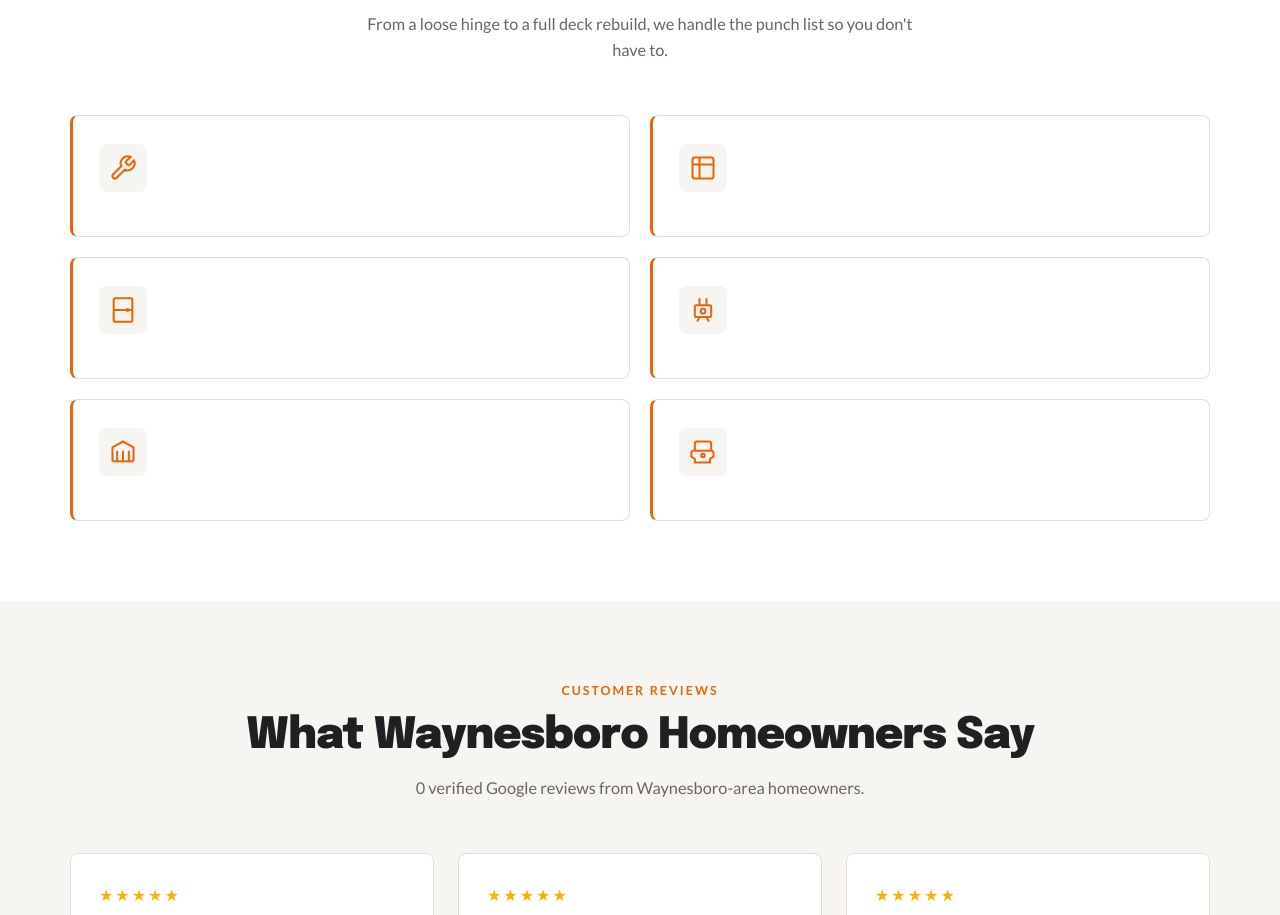
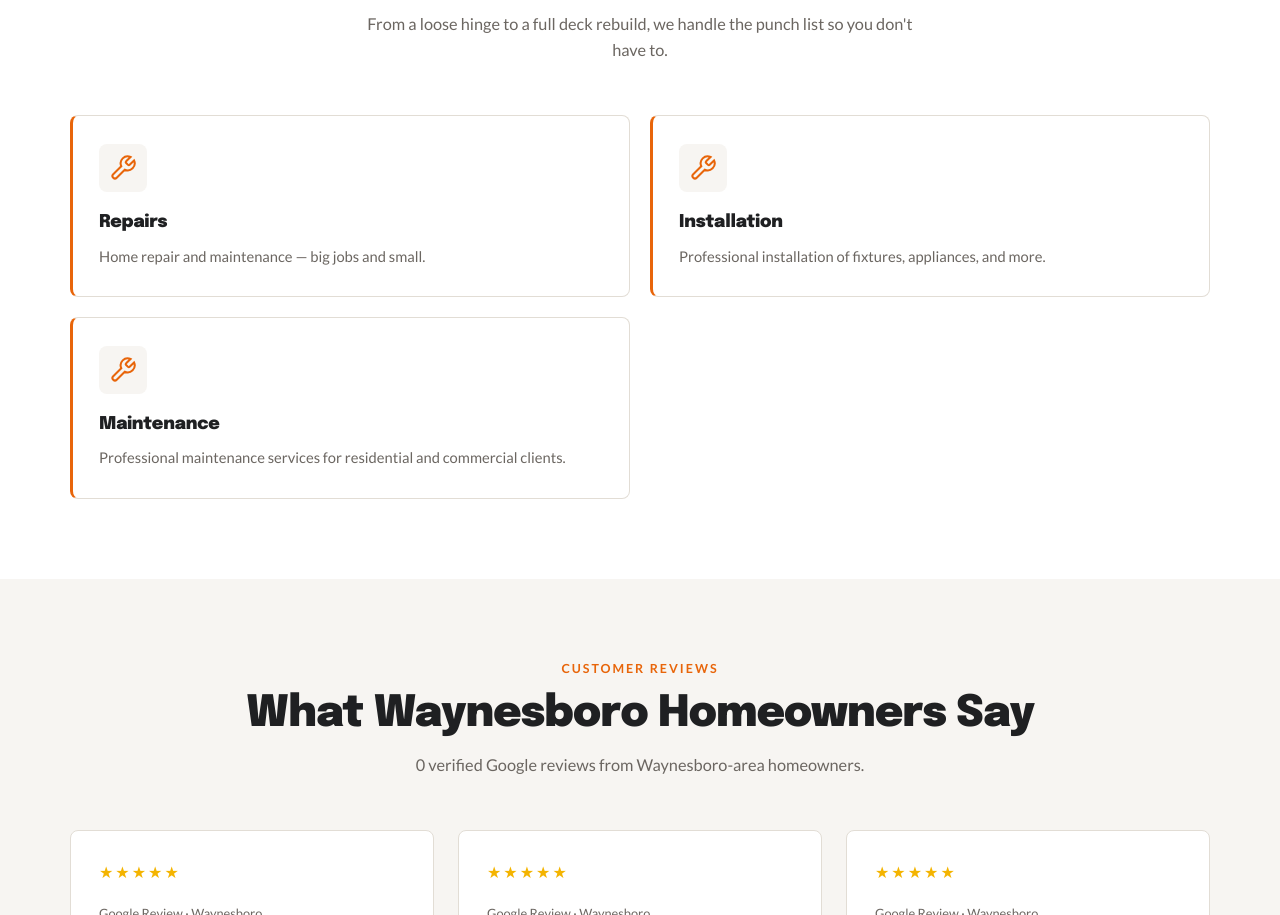
Before and after one commit to tszaks/brian-s-handyman-services-llc, a website: page public/index.html in a window 1280 px wide. Shown: the part 998-1913 px from the top of the page. Drawn offline with Linux system fonts and the light colour scheme.

Commit message:
fix: populate service cards from facts.json

```diff
--- a/public/index.html
+++ b/public/index.html
@@ -667,35 +667,20 @@
         <p class="section-sub">From a loose hinge to a full deck rebuild, we handle the punch list so you don't have to.</p>
       </div>
       <div class="services-grid">
-        <div class="service-card reveal">
+        <div class="service-card">
           <div class="service-icon"><svg width="28" height="28" viewBox="0 0 24 24" fill="none" stroke="currentColor" stroke-width="1.75" aria-hidden="true"><path d="M14.7 6.3a1 1 0 000 1.4l1.6 1.6a1 1 0 001.4 0l3.77-3.77a6 6 0 01-7.94 7.94l-6.91 6.91a2.12 2.12 0 01-3-3l6.91-6.91a6 6 0 017.94-7.94l-3.76 3.76z"/></svg></div>
-          <h3></h3>
-          <p></p>
+          <h3>Repairs</h3>
+          <p>Home repair and maintenance — big jobs and small.</p>
         </div>
-        <div class="service-card reveal">
-          <div class="service-icon"><svg width="28" height="28" viewBox="0 0 24 24" fill="none" stroke="currentColor" stroke-width="1.75" aria-hidden="true"><rect x="3" y="3" width="18" height="18" rx="2"/><line x1="3" y1="9" x2="21" y2="9"/><line x1="9" y1="3" x2="9" y2="21"/></svg></div>
-          <h3></h3>
-          <p></p>
+        <div class="service-card">
+          <div class="service-icon"><svg width="28" height="28" viewBox="0 0 24 24" fill="none" stroke="currentColor" stroke-width="1.75" aria-hidden="true"><path d="M14.7 6.3a1 1 0 000 1.4l1.6 1.6a1 1 0 001.4 0l3.77-3.77a6 6 0 01-7.94 7.94l-6.91 6.91a2.12 2.12 0 01-3-3l6.91-6.91a6 6 0 017.94-7.94l-3.76 3.76z"/></svg></div>
+          <h3>Installation</h3>
+          <p>Professional installation of fixtures, appliances, and more.</p>
         </div>
-        <div class="service-card reveal">
-          <div class="service-icon"><svg width="28" height="28" viewBox="0 0 24 24" fill="none" stroke="currentColor" stroke-width="1.75" aria-hidden="true"><rect x="4" y="2" width="16" height="20" rx="1"/><line x1="4" y1="12" x2="20" y2="12"/><circle cx="16" cy="12" r="0.8" fill="currentColor"/></svg></div>
-          <h3></h3>
-          <p></p>
-        </div>
-        <div class="service-card reveal">
-          <div class="service-icon"><svg width="28" height="28" viewBox="0 0 24 24" fill="none" stroke="currentColor" stroke-width="1.75" aria-hidden="true"><path d="M9 2v6M15 2v6M9 18l-2 4M15 18l2 4"/><rect x="5" y="8" width="14" height="10" rx="1"/><circle cx="12" cy="13" r="2"/></svg></div>
-          <h3></h3>
-          <p></p>
-        </div>
-        <div class="service-card reveal">
-          <div class="service-icon"><svg width="28" height="28" viewBox="0 0 24 24" fill="none" stroke="currentColor" stroke-width="1.75" aria-hidden="true"><path d="M3 20V8l9-5 9 5v12"/><line x1="3" y1="20" x2="21" y2="20"/><line x1="7" y1="20" x2="7" y2="11"/><line x1="12" y1="20" x2="12" y2="11"/><line x1="17" y1="20" x2="17" y2="11"/></svg></div>
-          <h3></h3>
-          <p></p>
-        </div>
-        <div class="service-card reveal">
-          <div class="service-icon"><svg width="28" height="28" viewBox="0 0 24 24" fill="none" stroke="currentColor" stroke-width="1.75" aria-hidden="true"><path d="M19 11V5a2 2 0 00-2-2H7a2 2 0 00-2 2v6"/><path d="M5 11h14a2 2 0 012 2v3l-3 2v3H5v-3l-3-2v-3a2 2 0 013-2z"/><circle cx="12" cy="15" r="1.5"/></svg></div>
-          <h3></h3>
-          <p></p>
+        <div class="service-card">
+          <div class="service-icon"><svg width="28" height="28" viewBox="0 0 24 24" fill="none" stroke="currentColor" stroke-width="1.75" aria-hidden="true"><path d="M14.7 6.3a1 1 0 000 1.4l1.6 1.6a1 1 0 001.4 0l3.77-3.77a6 6 0 01-7.94 7.94l-6.91 6.91a2.12 2.12 0 01-3-3l6.91-6.91a6 6 0 017.94-7.94l-3.76 3.76z"/></svg></div>
+          <h3>Maintenance</h3>
+          <p>Professional maintenance services for residential and commercial clients.</p>
         </div>
       </div>
     </div>
```
